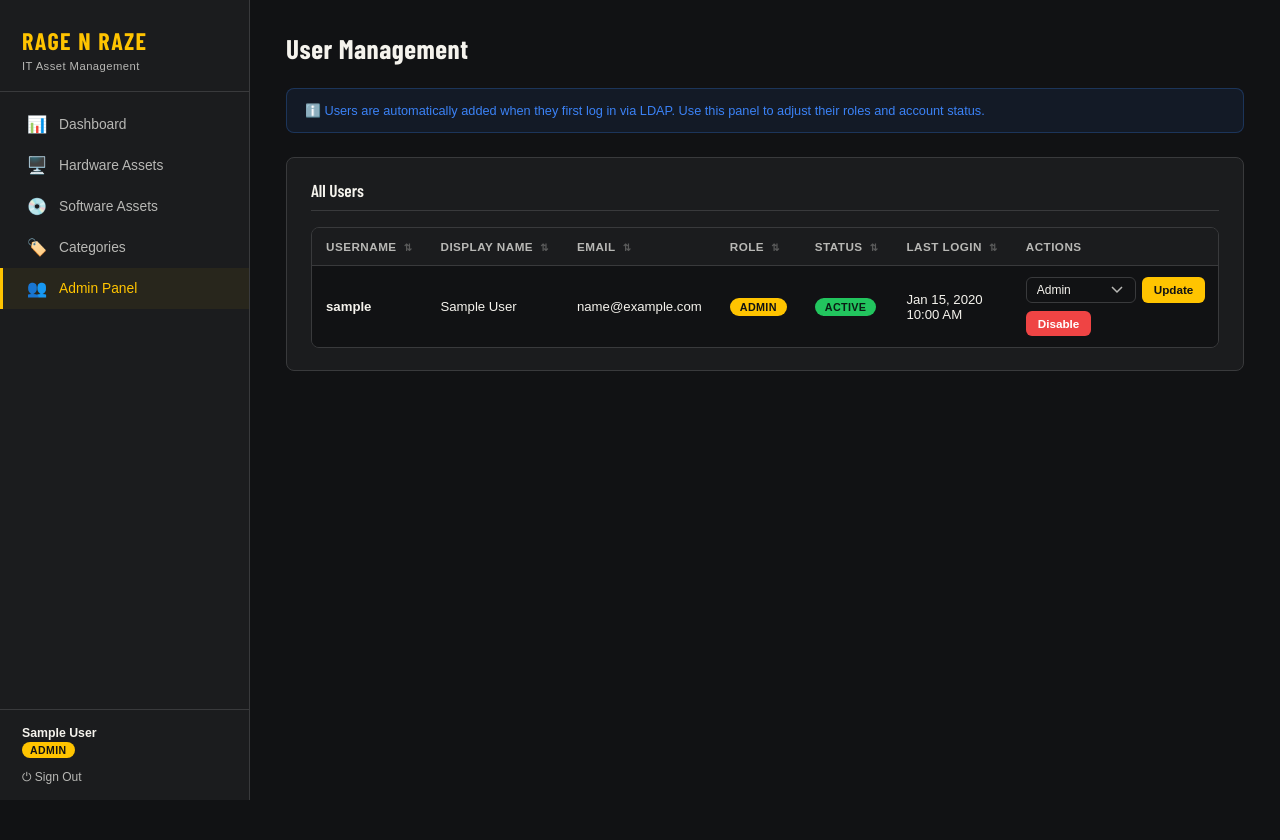
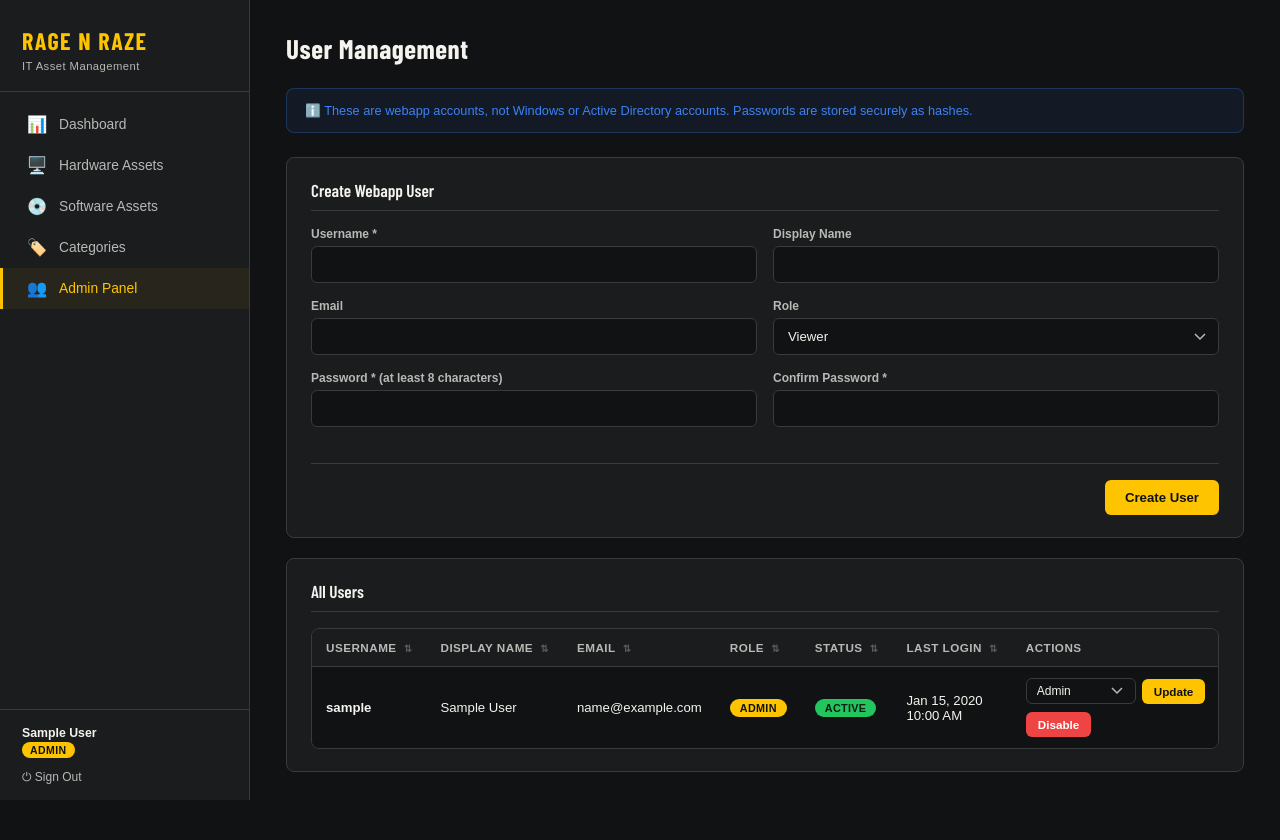
Before and after one commit to Will-Eves/CSCN352-Website, a Flask app: page /admin/ in a window 1280 px wide. Before the commit the page ends 800 px from the top, so only its background shows below. Run offline with Flask 3, Linux system fonts and the light colour scheme; a user stored in the database is signed in; tables that the repository leaves empty hold one stand-in row (values such as "Sample post").

Commit message:
added user creation to the admin panel

```diff
--- a/EmployeeWebapp/app.py
+++ b/EmployeeWebapp/app.py
@@ -6,6 +6,7 @@ Application factory and entry point.
 import os
 
 from flask import Flask
+from sqlalchemy import inspect, text
 
 from auth import init_login_manager
 from config import Config
@@ -41,6 +42,14 @@ def create_app() -> Flask:
     # ── Database & Seed Data ────────────────────────────────────────────
     with app.app_context():
         db.create_all()
+        user_columns = {
+            column["name"] for column in inspect(db.engine).get_columns("users")
+        }
+        if "password_hash" not in user_columns:
+            db.session.execute(
+                text("ALTER TABLE users ADD COLUMN password_hash VARCHAR(255)")
+            )
+            db.session.commit()
         _seed_default_categories()
 
     # ── Template Context Processor ──────────────────────────────────────
--- a/EmployeeWebapp/auth.py
+++ b/EmployeeWebapp/auth.py
@@ -12,6 +12,8 @@ apply_md4_patch()
 
 from flask import current_app
 from flask_login import LoginManager
+from werkzeug.security import check_password_hash
+
 from models import User, db
 
 logger = logging.getLogger(__name__)
@@ -121,14 +123,28 @@ def authenticate_windows_native(domain: str, username: str, password: str, admin
 
 
 def authenticate_ldap(username: str, password: str) -> dict | None:
-    """Authenticate a user against Active Directory.
+    """Authenticate a local webapp account or an Active Directory user.
 
     Checks:
-      1. Local dev fallback accounts (if ALLOW_LOCAL_DEV_LOGIN is enabled)
-      2. Windows Native LogonUserW (bypasses port 389/636 signing on Windows Server)
-      3. Standard LDAP3 bind (NTLM / SIMPLE / LDAPS)
+      1. Local webapp accounts stored in the database
+      2. Local dev fallback accounts (if ALLOW_LOCAL_DEV_LOGIN is enabled)
+      3. Windows Native LogonUserW (bypasses port 389/636 signing on Windows Server)
+      4. Standard LDAP3 bind (NTLM / SIMPLE / LDAPS)
     """
-    # 1. Check local dev accounts first if enabled
+    local_user = User.query.filter(
+        db.func.lower(User.username) == username.lower().strip()
+    ).first()
+    if local_user is not None and local_user.password_hash:
+        if not check_password_hash(local_user.password_hash, password):
+            return None
+        return {
+            "username": local_user.username,
+            "display_name": local_user.display_name or local_user.username,
+            "email": local_user.email or "",
+            "role": local_user.role,
+        }
+
+    # Check local dev accounts first if enabled
     if current_app.config.get("ALLOW_LOCAL_DEV_LOGIN", False):
         user_key = username.lower().strip()
         if user_key in DEV_USERS and DEV_USERS[user_key]["password"] == password:
--- a/EmployeeWebapp/models.py
+++ b/EmployeeWebapp/models.py
@@ -15,7 +15,7 @@ db = SQLAlchemy()
 # User
 # ---------------------------------------------------------------------------
 class User(UserMixin, db.Model):
-    """Application user, synced from Active Directory on login."""
+    """Application user, authenticated locally or synced from Active Directory."""
 
     __tablename__ = "users"
 
@@ -24,6 +24,7 @@ class User(UserMixin, db.Model):
     display_name = db.Column(db.String(250))
     email = db.Column(db.String(250))
     role = db.Column(db.String(20), nullable=False, default="viewer")  # admin | technician | viewer
+    password_hash = db.Column(db.String(255))
     is_active = db.Column(db.Boolean, default=True)
     last_login = db.Column(db.DateTime)
     created_at = db.Column(db.DateTime, default=lambda: datetime.now(timezone.utc))
--- a/EmployeeWebapp/routes/admin.py
+++ b/EmployeeWebapp/routes/admin.py
@@ -4,6 +4,7 @@ Admin routes — user management and role assignment.
 
 from flask import Blueprint, flash, redirect, render_template, request, url_for
 from flask_login import current_user, login_required
+from werkzeug.security import generate_password_hash
 
 from models import User, db, log_action
 from routes.decorators import role_required
@@ -18,6 +19,63 @@ def admin_panel():
     """List all users with their roles."""
     users = User.query.order_by(User.username).all()
     return render_template("admin.html", users=users)
+
+
+@admin_bp.route("/users/add", methods=["POST"])
+@login_required
+@role_required("admin")
+def add_user():
+    """Create a local webapp account."""
+    username = request.form.get("username", "").strip()
+    display_name = request.form.get("display_name", "").strip()
+    email = request.form.get("email", "").strip()
+    password = request.form.get("password", "")
+    password_confirm = request.form.get("password_confirm", "")
+    role = request.form.get("role", "viewer").strip()
+
+    if not username or len(username) > 150:
+        flash("Enter a username no longer than 150 characters.", "warning")
+        return redirect(url_for("admin_bp.admin_panel"))
+
+    existing_user = User.query.filter(
+        db.func.lower(User.username) == username.lower()
+    ).first()
+    if existing_user is not None:
+        flash(f"User '{existing_user.username}' is already registered.", "warning")
+        return redirect(url_for("admin_bp.admin_panel"))
+
+    if len(display_name) > 250 or len(email) > 250:
+        flash("Name and email must be no longer than 250 characters.", "warning")
+        return redirect(url_for("admin_bp.admin_panel"))
+    if len(password) < 8:
+        flash("Password must be at least 8 characters.", "warning")
+        return redirect(url_for("admin_bp.admin_panel"))
+    if password != password_confirm:
+        flash("Passwords do not match.", "warning")
+        return redirect(url_for("admin_bp.admin_panel"))
+    if role not in ("admin", "technician", "viewer"):
+        flash("Select a valid role.", "warning")
+        return redirect(url_for("admin_bp.admin_panel"))
+
+    user = User(
+        username=username,
+        display_name=display_name or username,
+        email=email or None,
+        role=role,
+        password_hash=generate_password_hash(password),
+    )
+    db.session.add(user)
+    db.session.commit()
+
+    log_action(
+        current_user.username,
+        "CREATE",
+        "user",
+        user.id,
+        {"username": username, "role": role, "account_type": "local"},
+    )
+    flash(f"User '{username}' has been added.", "success")
+    return redirect(url_for("admin_bp.admin_panel"))
 
 
 @admin_bp.route("/users/<int:user_id>/role", methods=["POST"])
--- a/EmployeeWebapp/templates/admin.html
+++ b/EmployeeWebapp/templates/admin.html
@@ -6,7 +6,53 @@
 <h1 class="page-title">User Management</h1>
 
 <div class="admin-note">
-  ℹ️ Users are automatically added when they first log in via LDAP. Use this panel to adjust their roles and account status.
+  ℹ️ These are webapp accounts, not Windows or Active Directory accounts. Passwords are stored securely as hashes.
+</div>
+
+<div class="card">
+  <div class="card-title">Create Webapp User</div>
+  <form method="POST" action="{{ url_for('admin_bp.add_user') }}">
+    <div class="form-row">
+      <div class="form-group">
+        <label for="new_username">Username *</label>
+        <input type="text" id="new_username" name="username" required maxlength="150"
+               autocomplete="off">
+      </div>
+      <div class="form-group">
+        <label for="new_display_name">Display Name</label>
+        <input type="text" id="new_display_name" name="display_name" maxlength="250">
+      </div>
+    </div>
+    <div class="form-row">
+      <div class="form-group">
+        <label for="new_email">Email</label>
+        <input type="email" id="new_email" name="email" maxlength="250">
+      </div>
+      <div class="form-group">
+        <label for="new_role">Role</label>
+        <select id="new_role" name="role">
+          <option value="viewer">Viewer</option>
+          <option value="technician">Technician</option>
+          <option value="admin">Admin</option>
+        </select>
+      </div>
+    </div>
+    <div class="form-row">
+      <div class="form-group">
+        <label for="new_password">Password * (at least 8 characters)</label>
+        <input type="password" id="new_password" name="password" required minlength="8"
+               autocomplete="new-password">
+      </div>
+      <div class="form-group">
+        <label for="new_password_confirm">Confirm Password *</label>
+        <input type="password" id="new_password_confirm" name="password_confirm"
+               required minlength="8" autocomplete="new-password">
+      </div>
+    </div>
+    <div class="form-actions">
+      <button type="submit" class="btn btn-primary">Create User</button>
+    </div>
+  </form>
 </div>
 
 <div class="card">
--- a/EmployeeWebapp/templates/login.html
+++ b/EmployeeWebapp/templates/login.html
@@ -50,7 +50,7 @@
     </form>
 
     <div class="login-footer">
-      Use your Windows domain credentials
+      Use your Windows domain or webapp account
     </div>
   </div>
 
```
Also changed, not shown: EmployeeWebapp/test_app.py (+49 -0 lines), EmployeeWebapp/README.md.
